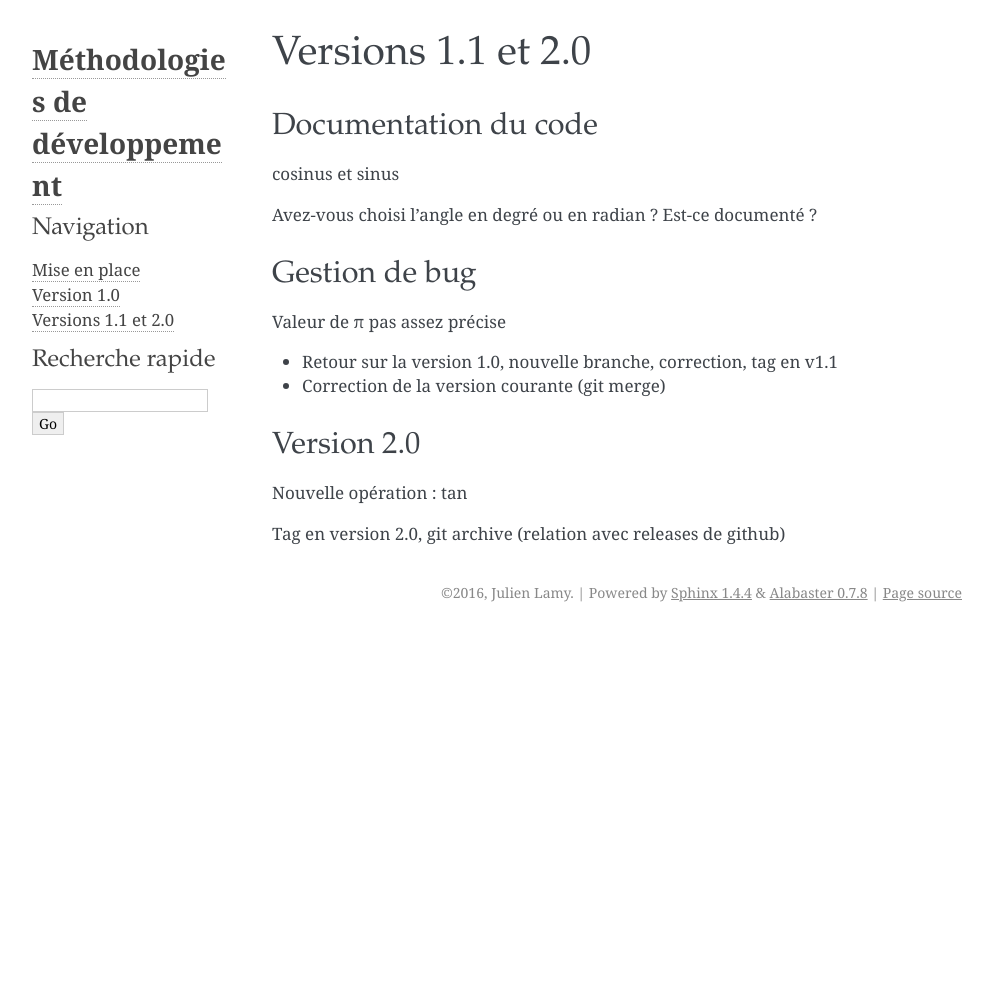
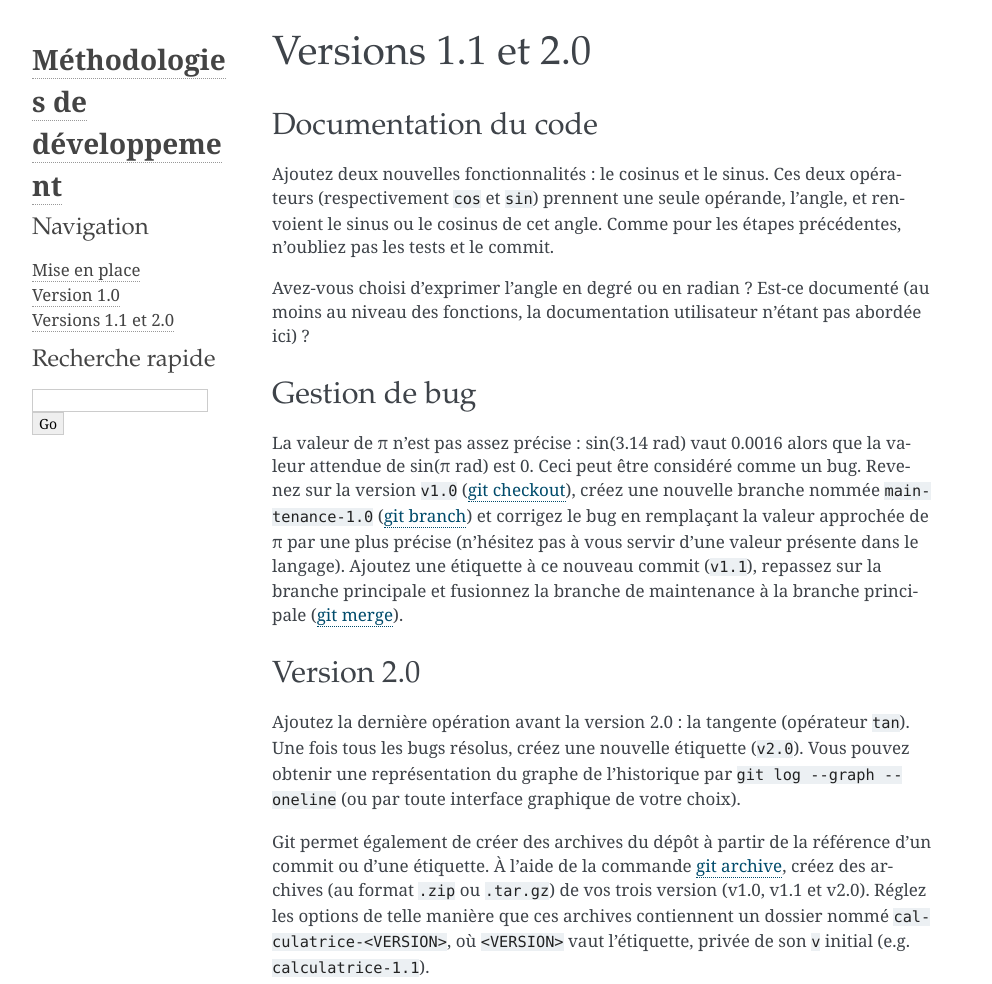
Before and after one commit to lamyj/tp-methodo-dev, a plain HTML site: page versions_1.1_et_2.0.html in a window 1280 px wide. Shown: the top 984 px of the page, without its empty margins (148-1140 px from the left). Before the commit the page ends 800 px from the top, so only its background shows below. Drawn offline with Linux system fonts and the light colour scheme.

Commit message:
Update third section

```diff
--- a/versions_1.1_et_2.0.html
+++ b/versions_1.1_et_2.0.html
@@ -44,21 +44,17 @@
 <h1>Versions 1.1 et 2.0<a class="headerlink" href="#versions-1-1-et-2-0" title="Lien permanent vers ce titre">¶</a></h1>
 <div class="section" id="documentation-du-code">
 <h2>Documentation du code<a class="headerlink" href="#documentation-du-code" title="Lien permanent vers ce titre">¶</a></h2>
-<p>cosinus et sinus</p>
-<p>Avez-vous choisi l&#8217;angle en degré ou en radian ? Est-ce documenté ?</p>
+<p>Ajoutez deux nouvelles fonctionnalités : le cosinus et le sinus. Ces deux opérateurs (respectivement <code class="docutils literal"><span class="pre">cos</span></code> et <code class="docutils literal"><span class="pre">sin</span></code>) prennent une seule opérande, l&#8217;angle, et renvoient le sinus ou le cosinus de cet angle. Comme pour les étapes précédentes, n&#8217;oubliez pas les tests et le commit.</p>
+<p>Avez-vous choisi d&#8217;exprimer l&#8217;angle en degré ou en radian ? Est-ce documenté (au moins au niveau des fonctions, la documentation utilisateur n&#8217;étant pas abordée ici) ?</p>
 </div>
 <div class="section" id="gestion-de-bug">
 <h2>Gestion de bug<a class="headerlink" href="#gestion-de-bug" title="Lien permanent vers ce titre">¶</a></h2>
-<p>Valeur de π pas assez précise</p>
-<ul class="simple">
-<li>Retour sur la version 1.0, nouvelle branche, correction, tag en v1.1</li>
-<li>Correction de la version courante (git merge)</li>
-</ul>
+<p>La valeur de π n&#8217;est pas assez précise : sin(3.14 rad) vaut 0.0016 alors que la valeur attendue de sin(π rad) est 0. Ceci peut être considéré comme un bug. Revenez sur la version <code class="docutils literal"><span class="pre">v1.0</span></code> (<a class="reference external" href="https://git-scm.com/docs/git-checkout">git checkout</a>), créez une nouvelle branche nommée <code class="docutils literal"><span class="pre">maintenance-1.0</span></code> (<a class="reference external" href="https://git-scm.com/docs/git-branch">git branch</a>) et corrigez le bug en remplaçant la valeur approchée de π par une plus précise (n&#8217;hésitez pas à vous servir d&#8217;une valeur présente dans le langage). Ajoutez une étiquette à ce nouveau commit (<code class="docutils literal"><span class="pre">v1.1</span></code>), repassez sur la branche principale et fusionnez la branche de maintenance à la branche principale (<a class="reference external" href="https://git-scm.com/docs/git-merge">git merge</a>).</p>
 </div>
 <div class="section" id="version-2-0">
 <h2>Version 2.0<a class="headerlink" href="#version-2-0" title="Lien permanent vers ce titre">¶</a></h2>
-<p>Nouvelle opération : tan</p>
-<p>Tag en version 2.0, git archive (relation avec releases de github)</p>
+<p>Ajoutez la dernière opération avant la version 2.0 : la tangente (opérateur <code class="docutils literal"><span class="pre">tan</span></code>). Une fois tous les bugs résolus, créez une nouvelle étiquette (<code class="docutils literal"><span class="pre">v2.0</span></code>). Vous pouvez obtenir une représentation du graphe de l&#8217;historique par <code class="docutils literal"><span class="pre">git</span> <span class="pre">log</span> <span class="pre">--graph</span> <span class="pre">--oneline</span></code> (ou par toute interface graphique de votre choix).</p>
+<p>Git permet également de créer des archives du dépôt à partir de la référence d&#8217;un commit ou d&#8217;une étiquette. À l&#8217;aide de la commande <a class="reference external" href="https://git-scm.com/docs/git-archive">git archive</a>, créez des archives (au format <code class="docutils literal"><span class="pre">.zip</span></code> ou <code class="docutils literal"><span class="pre">.tar.gz</span></code>) de vos trois version (v1.0, v1.1 et v2.0). Réglez les options de telle manière que ces archives contiennent un dossier nommé <code class="docutils literal"><span class="pre">calculatrice-&lt;VERSION&gt;</span></code>, où <code class="docutils literal"><span class="pre">&lt;VERSION&gt;</span></code> vaut l&#8217;étiquette, privée de son <code class="docutils literal"><span class="pre">v</span></code> initial (e.g. <code class="docutils literal"><span class="pre">calculatrice-1.1</span></code>).</p>
 </div>
 </div>
 
```
Also changed, not shown: searchindex.js (+1 -1 lines), 1 other file.
